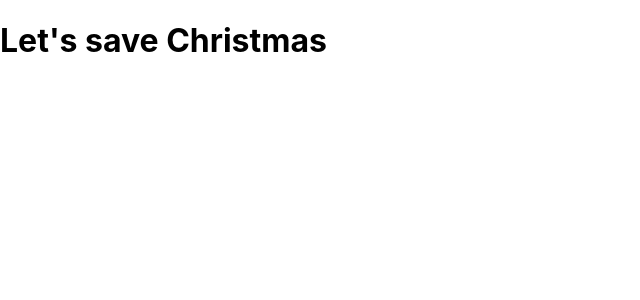
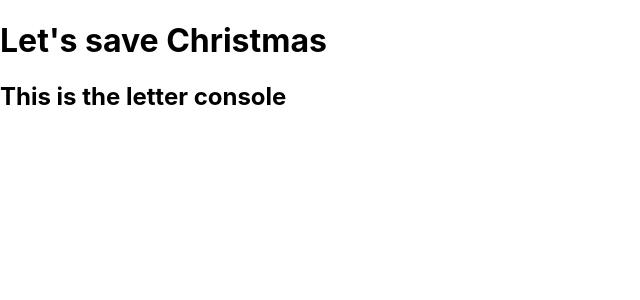
Before and after one commit to emmikoivisto/letters-to-santa, a React (Create React App) app: page / in a window 1280 px wide. Shown: the top 300 px of the page, without its empty margins (0-640 px from the left). Built offline with nearby package versions, Linux system fonts and the light colour scheme.

Commit message:
letter console renders

```diff
--- a/src/App.js
+++ b/src/App.js
@@ -1,11 +1,13 @@
 import './App.css';
+import LetterConsole from './containers/LetterConsole';
 
 function App() {
   return (
-    <div>
+    <>
       <h1>Let's save Christmas</h1>
       {/* letter console component */}
-    </div>
+      <LetterConsole></LetterConsole>
+    </>
   );
 }
 
--- a/src/containers/LetterConsole.js
+++ b/src/containers/LetterConsole.js
@@ -1,4 +1,5 @@
 import {useState} from 'react';
+
 
 //React component
 const LetterConsole = () => {
```
Also changed, not shown: 1 other file (tests, documents, lock files or other folders).
